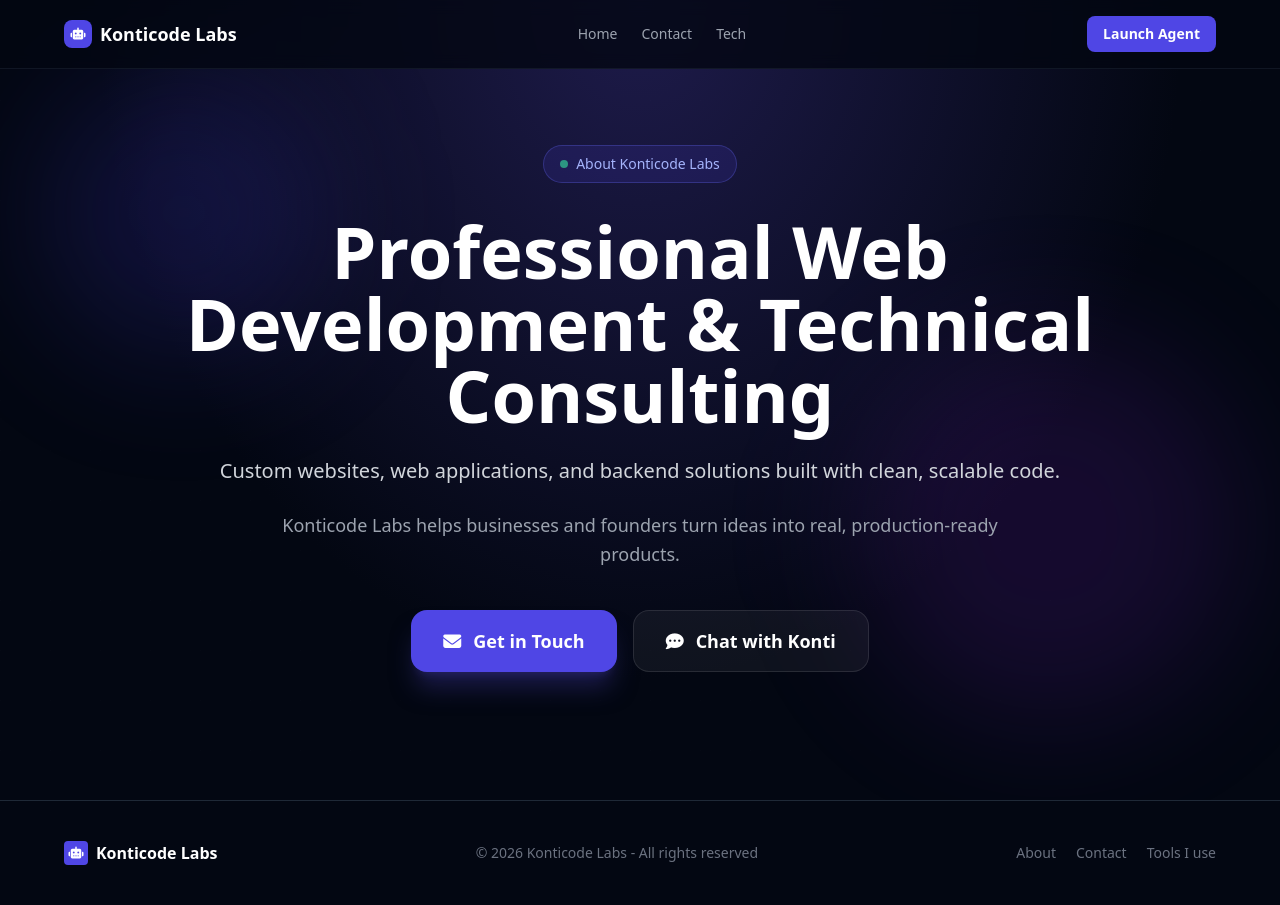
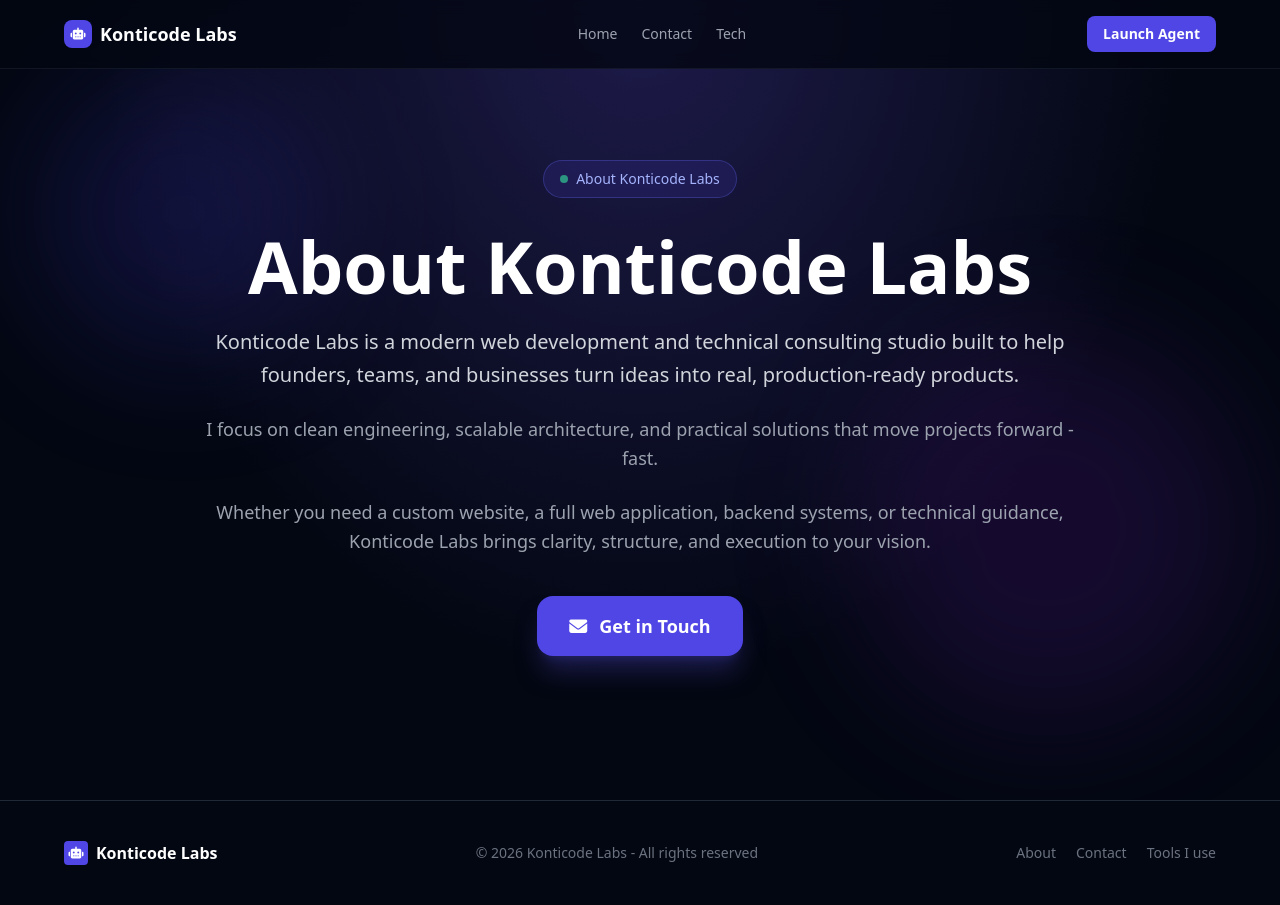
Before and after one commit to jfontiveros7/KonticodeLabs, a Flask app: page /about in a window 1280 px wide. Run offline with Flask 3, Linux system fonts and the light colour scheme; some libraries are stand-ins or nearby versions.

Commit message:
Refine about and contact pages

```diff
--- a/templates/about.html
+++ b/templates/about.html
@@ -70,25 +70,25 @@
             </div>
 
             <h1 class="text-5xl md:text-7xl font-black leading-tight mb-6 animate-fade-up d2">
-                Professional Web Development &amp; Technical Consulting
+                About Konticode Labs
             </h1>
 
             <p class="text-xl text-gray-300 max-w-4xl mx-auto mb-6 leading-relaxed animate-fade-up d3">
-                Custom websites, web applications, and backend solutions built with clean, scalable code.
+                Konticode Labs is a modern web development and technical consulting studio built to help founders, teams, and businesses turn ideas into real, production-ready products.
             </p>
 
-            <p class="text-lg text-gray-400 max-w-3xl mx-auto mb-10 leading-relaxed animate-fade-up d3">
-                Konticode Labs helps businesses and founders turn ideas into real, production-ready products.
+            <p class="text-lg text-gray-400 max-w-4xl mx-auto mb-6 leading-relaxed animate-fade-up d3">
+                I focus on clean engineering, scalable architecture, and practical solutions that move projects forward - fast.
+            </p>
+
+            <p class="text-lg text-gray-400 max-w-4xl mx-auto mb-10 leading-relaxed animate-fade-up d3">
+                Whether you need a custom website, a full web application, backend systems, or technical guidance, Konticode Labs brings clarity, structure, and execution to your vision.
             </p>
 
             <div class="flex flex-col sm:flex-row gap-4 justify-center mb-16 animate-fade-up d4">
                 <a href="/contact"
                    class="bg-indigo-600 hover:bg-indigo-500 text-white font-bold px-8 py-4 rounded-2xl text-lg inline-flex items-center gap-3 shadow-xl shadow-indigo-900/50 transition-all duration-300 hover:-translate-y-1">
                     <i class="fas fa-envelope"></i> Get in Touch
-                </a>
-                <a href="/agent"
-                   class="bg-white/5 hover:bg-white/10 border border-white/10 text-white font-bold px-8 py-4 rounded-2xl text-lg inline-flex items-center gap-3 transition-all duration-300 hover:-translate-y-1">
-                    <i class="fas fa-comment-dots"></i> Chat with Konti
                 </a>
             </div>
         </div>
--- a/templates/contact.html
+++ b/templates/contact.html
@@ -228,6 +228,7 @@
             </div>
             <p class="text-gray-500 text-sm">&copy; 2026 Konticode Labs · All rights reserved</p>
             <div class="flex gap-5 text-gray-500 text-sm">
+                <a href="/about" class="hover:text-white transition-colors">About</a>
                 <a href="/contact" class="hover:text-white transition-colors">Contact</a>
                 <a href="/affiliate-tools" class="hover:text-white transition-colors">Tools I use</a>
             </div>
```
